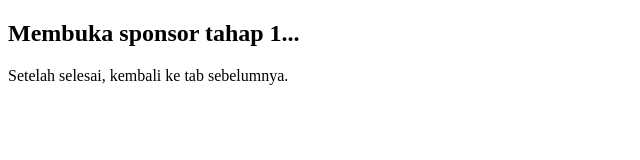
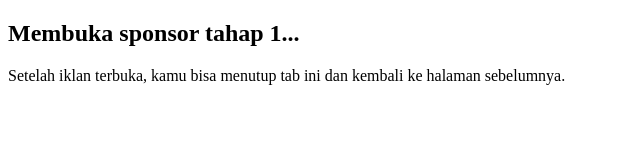
Before and after one commit to CUTSCEN/komik, a plain HTML site: page iklan1.html in a window 1280 px wide. Shown: the whole page, without its empty margins (0-640 px from the left). Drawn offline with Linux system fonts and the light colour scheme.

Commit message:
Update iklan1.html

```diff
--- a/iklan1.html
+++ b/iklan1.html
@@ -6,12 +6,11 @@
   <script>
     setTimeout(() => {
       window.open("https://www.profitableratecpm.com/m0vaus2n?key=1b56bd2f9fe7fe3391d9df2289235f15", "_blank");
-      window.close(); // Menutup tab setelah membuka sponsor (kalau diizinkan)
     }, 1500);
   </script>
 </head>
 <body>
   <h2>Membuka sponsor tahap 1...</h2>
-  <p>Setelah selesai, kembali ke tab sebelumnya.</p>
+  <p>Setelah iklan terbuka, kamu bisa menutup tab ini dan kembali ke halaman sebelumnya.</p>
 </body>
 </html>
```
